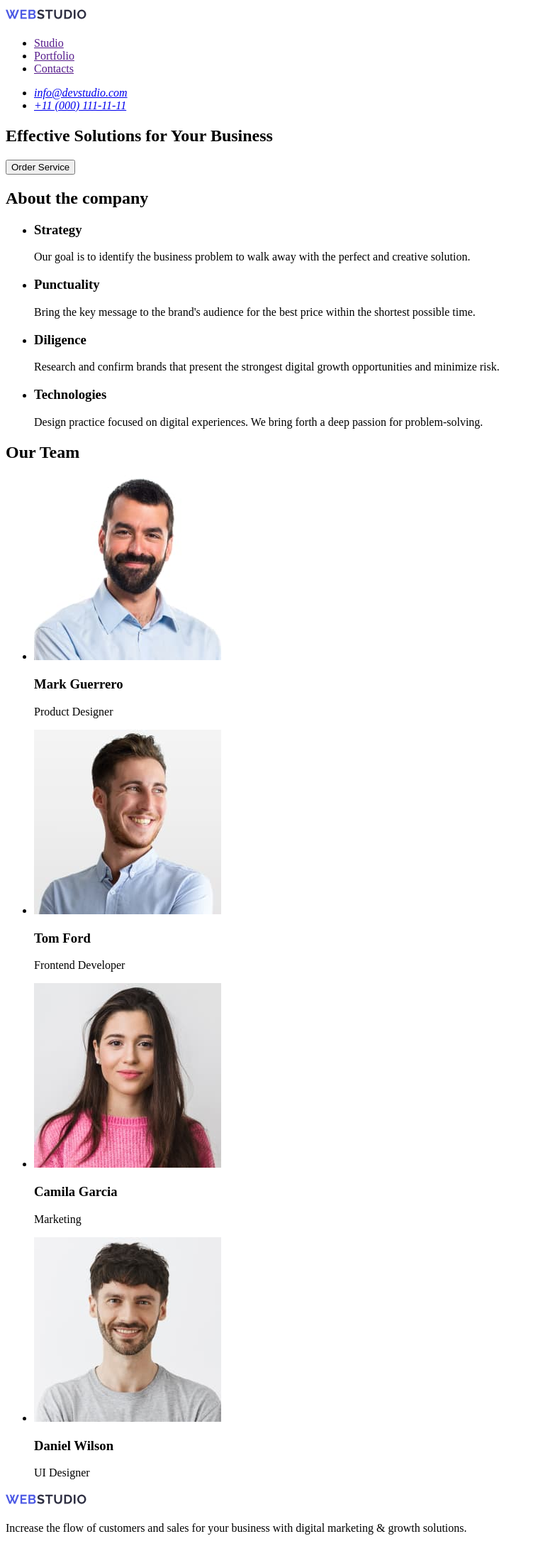
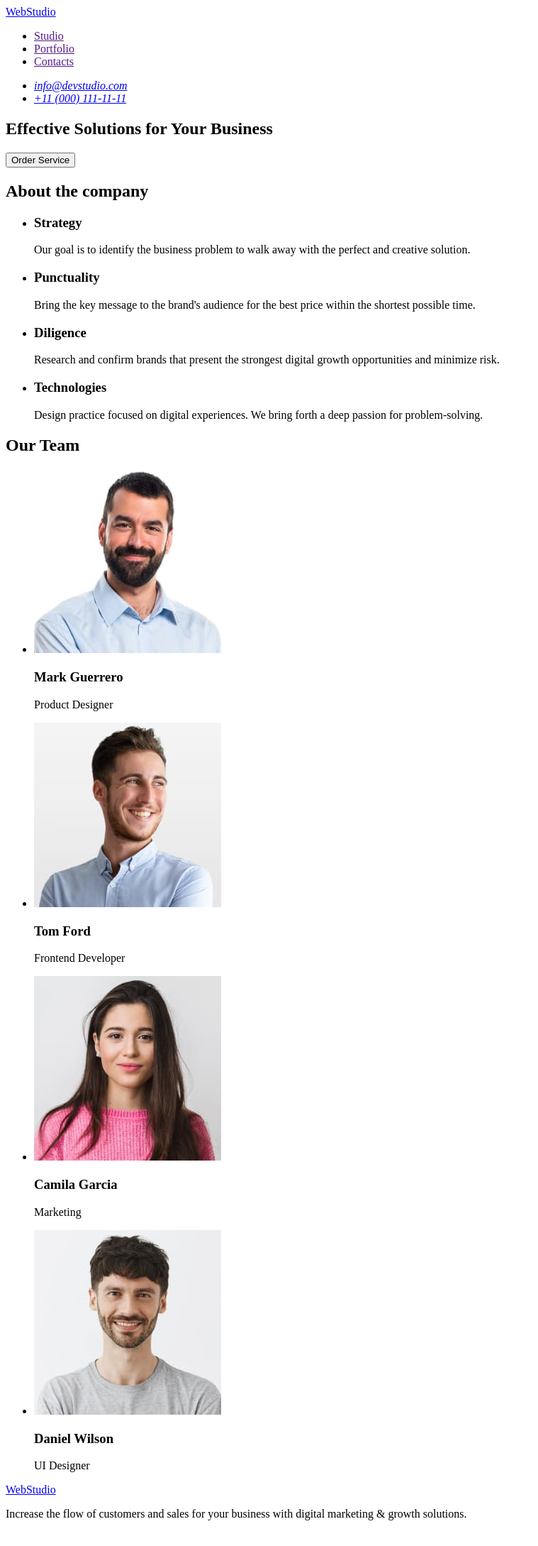
Before and after one commit to Larisagabriela329/goit-markup-hw-01, a plain HTML site: page index.html in a window 1280 px wide. Shown: the whole page at 71% size, without its empty margins (0-759 px from the left). Drawn offline with Linux system fonts and the light colour scheme.

Commit message:
Corrections 11

```diff
--- a/index.html
+++ b/index.html
@@ -8,9 +8,7 @@
 <body>
     <header>
         <nav>
-            <a href="./index.html">
-                <img src="./images/WebStudio.png" alt="WebStudio"/>
-            </a>
+            <a href="./index.html"> WebStudio</a>
 <ul>
     <li><a href=""> Studio</a></li>
     <li><a href=""> Portfolio</a></li>
@@ -102,9 +100,7 @@
     </main>
 
     <footer>
-        <a href="./index.html">
-        <img src="./images/WebStudio.png" alt="WebStudio"/>
-        </a>
+        <a href="./index.html"> WebStudio</a>
         <p>
             Increase the flow of customers and sales for your business with digital marketing & growth solutions.
         </p>
```
